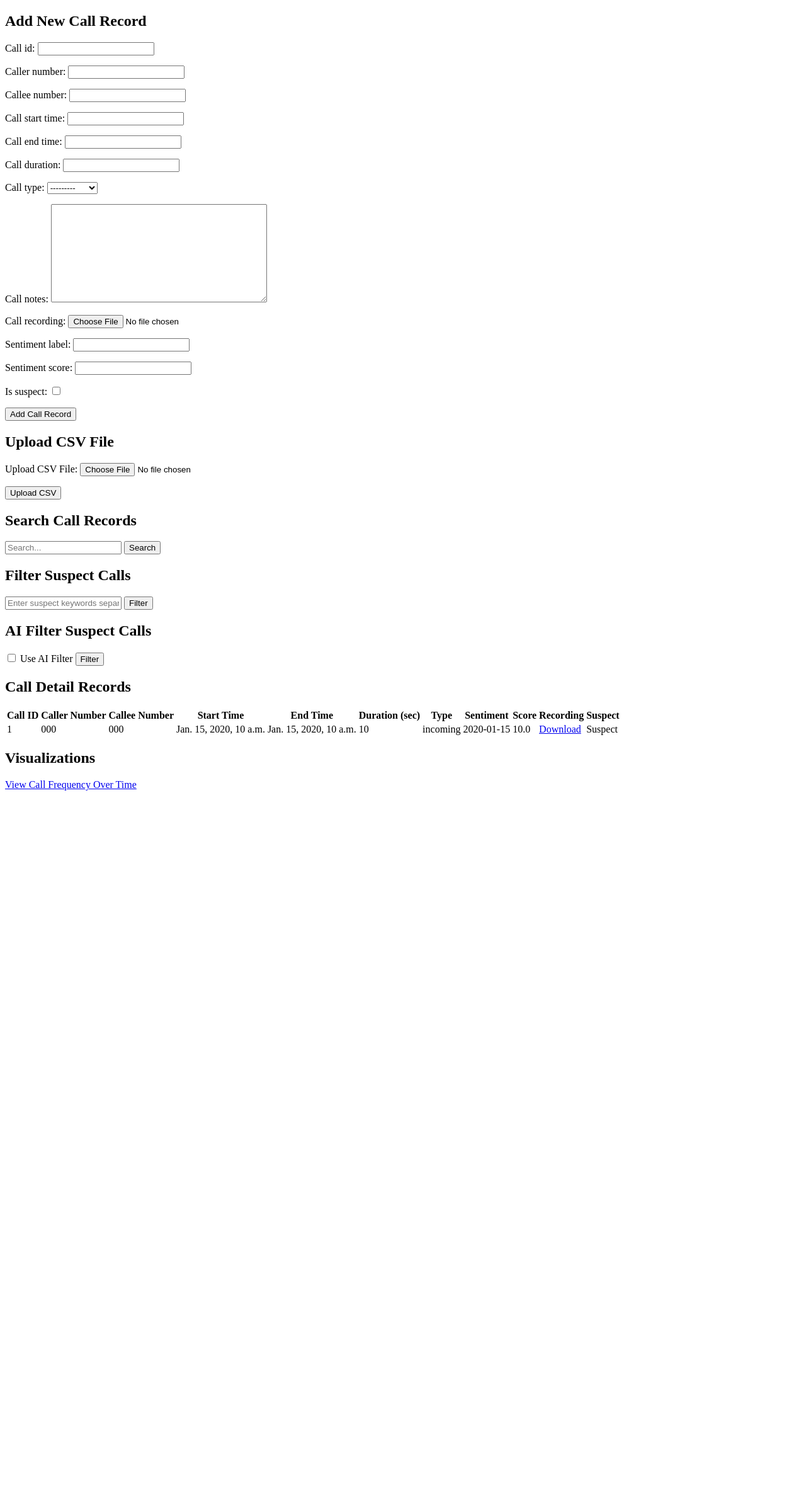
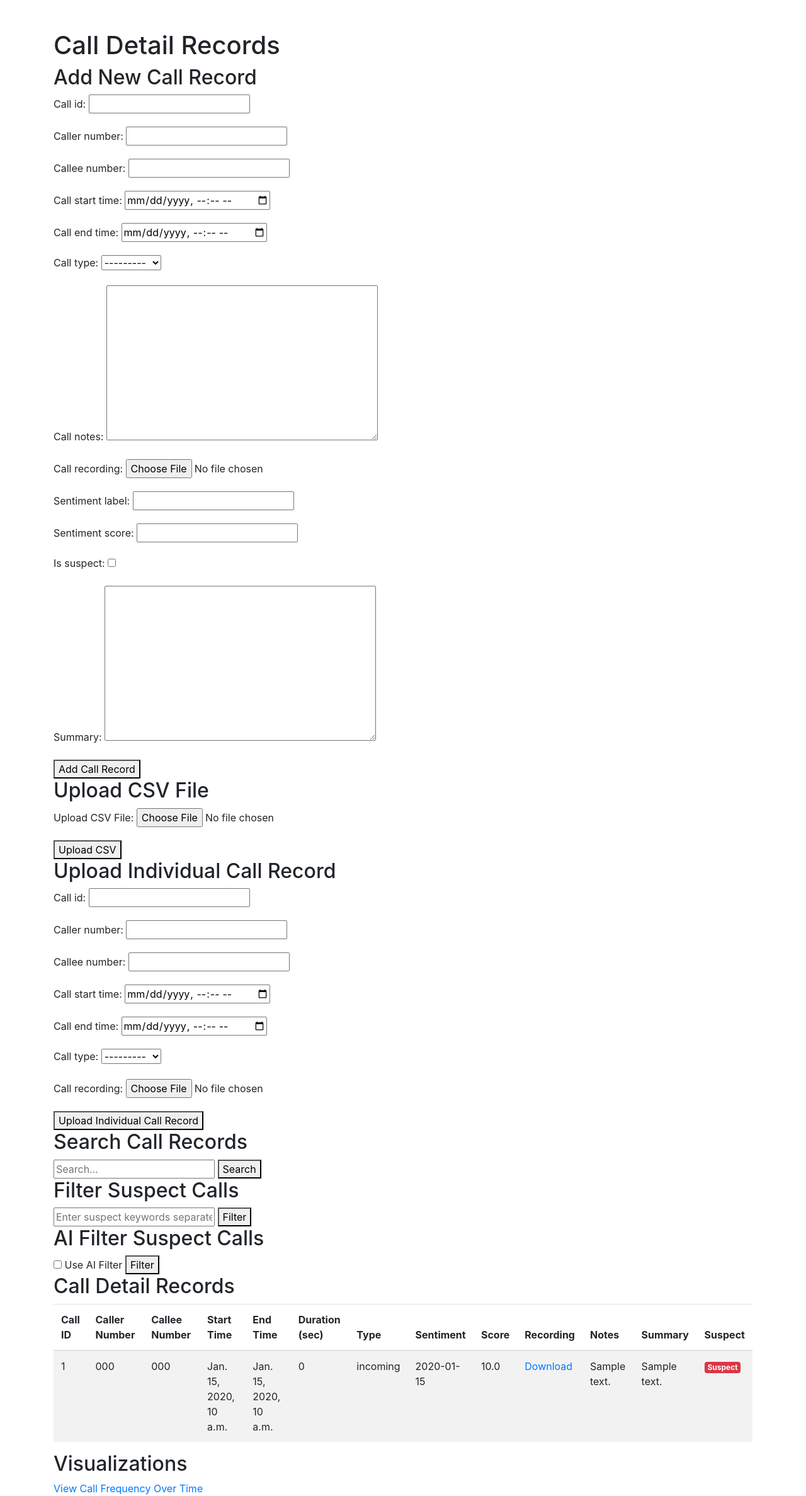
Before and after one commit to kranthi2425/cdr-analysis-tool-, a Django app: page / in a window 1280 px wide. Shown: the whole page at 63% size. Before the commit the page ends 1255 px from the top, so only its background shows below. Run offline with Django 5.2, Linux system fonts and the light colour scheme; tables that the repository leaves empty hold one stand-in row (values such as "Sample post"); some libraries are stand-ins or nearby versions.

Commit message:
Fix transcription issue, remove call_duration, add date and time pickers, separate option for individual call records, and enhance UI

```diff
--- a/cdr_app/forms.py
+++ b/cdr_app/forms.py
@@ -1,11 +1,23 @@
-from django import forms
 from django import forms
 from .models import CallDetailRecord
-
-class CSVUploadForm(forms.Form):
-    csv_file = forms.FileField(label='Upload CSV File')
 
 class CallDetailRecordForm(forms.ModelForm):
     class Meta:
         model = CallDetailRecord
         fields = '__all__'
+        widgets = {
+            'call_start_time': forms.DateTimeInput(attrs={'type': 'datetime-local'}),
+            'call_end_time': forms.DateTimeInput(attrs={'type': 'datetime-local'}),
+        }
+
+class CSVUploadForm(forms.Form):
+    csv_file = forms.FileField(label='Upload CSV File')
+
+class IndividualCallRecordForm(forms.ModelForm):
+    class Meta:
+        model = CallDetailRecord
+        fields = ['call_id', 'caller_number', 'callee_number', 'call_start_time', 'call_end_time', 'call_type', 'call_recording']
+        widgets = {
+            'call_start_time': forms.DateTimeInput(attrs={'type': 'datetime-local'}),
+            'call_end_time': forms.DateTimeInput(attrs={'type': 'datetime-local'}),
+        }
--- a/cdr_app/templates/cdr_list.html
+++ b/cdr_app/templates/cdr_list.html
@@ -4,7 +4,8 @@
     <title>CDR Analysis</title>
   </head>
   <body>
-    {% block content %}
+    {% extends 'base.html' %} {% block title %}Call Detail Records{% endblock %}
+    {% block heading %}Call Detail Records{% endblock %} {% block content %}
     <h2>Add New Call Record</h2>
     <form method="post" enctype="multipart/form-data">
       {% csrf_token %} {{ form.as_p }}
@@ -15,6 +16,12 @@
     <form method="post" enctype="multipart/form-data">
       {% csrf_token %} {{ csv_form.as_p }}
       <button type="submit">Upload CSV</button>
+    </form>
+
+    <h2>Upload Individual Call Record</h2>
+    <form method="post" enctype="multipart/form-data">
+      {% csrf_token %} {{ individual_form.as_p }}
+      <button type="submit">Upload Individual Call Record</button>
     </form>
 
     <h2>Search Call Records</h2>
@@ -65,6 +72,8 @@
           <th>Sentiment</th>
           <th>Score</th>
           <th>Recording</th>
+          <th>Notes</th>
+          <th>Summary</th>
           <th>Suspect</th>
         </tr>
       </thead>
@@ -85,6 +94,8 @@
             <a href="{{ cdr.call_recording.url }}" target="_blank">Download</a>
             {% else %} N/A {% endif %}
           </td>
+          <td>{{ cdr.call_notes }}</td>
+          <td>{{ cdr.summary }}</td>
           <td>
             {% if cdr.is_suspect %}
             <span class="badge badge-danger">Suspect</span>
--- a/cdr_app/views.py
+++ b/cdr_app/views.py
@@ -1,30 +1,27 @@
 from django.shortcuts import render, redirect
 from .models import CallDetailRecord
-from .forms import CallDetailRecordForm, CSVUploadForm
-from .utils import analyze_sentiment, transcribe_audio, filter_suspect_calls, flag_suspect_calls_with_ai
+from .forms import CallDetailRecordForm, CSVUploadForm, IndividualCallRecordForm
+from .utils import analyze_sentiment, transcribe_audio, filter_suspect_calls, flag_suspect_calls_with_ai, summarize_text
 from django.core.files.storage import FileSystemStorage
 from django.db.models import Q
 import os
-import speech_recognition as sr
-from transformers import pipeline
 import pandas as pd
 import plotly.express as px
-from django.shortcuts import render
-from .models import CallDetailRecord
 
 def transcribe_audio(file_path):
-    recognizer = sr.Recognizer()
-    with sr.AudioFile(file_path) as source:
-        audio_data = recognizer.record(source)
-        try:
-            transcription = recognizer.recognize_google(audio_data)
-            return transcription
-        except sr.UnknownValueError:
-            return "Could not understand audio"
-        except sr.RequestError as e:
-            return f"Could not request results; {e}"
+    try:
+        transcriber = pipeline("automatic-speech-recognition", model="facebook/wav2vec2-large-960h-lv60-self")
+        audio, sample_rate = librosa.load(file_path, sr=16000)
+        audio_tensor = torch.tensor(audio).unsqueeze(0)
+        result = transcriber(audio_tensor)
+        return result['text']
+    except Exception as e:
+        print(f"Error transcribing audio: {e}")
+        return "No transcript available."
 
 def analyze_sentiment(text):
+    if not isinstance(text, str) or not text.strip():
+        return 'N/A', 0.0
     sentiment_pipeline = pipeline("sentiment-analysis")
     result = sentiment_pipeline(text)[0]
     return result['label'], result['score']
@@ -32,7 +29,7 @@
 def filter_suspect_calls(cdrs, suspect_keywords):
     suspect_calls = []
     for cdr in cdrs:
-        if any(keyword.lower() in cdr.call_notes.lower() for keyword in suspect_keywords):
+        if any(keyword.lower() in cdr.call_notes.lower() for keyword in suspect_keywords if cdr.call_notes):
             suspect_calls.append(cdr)
     return suspect_calls
 
@@ -49,15 +46,26 @@
                 suspect_calls.append(cdr)
     return suspect_calls
 
+def summarize_text(text):
+    if not isinstance(text, str) or not text.strip():
+        return "No transcription available."
+    summarization_pipeline = pipeline("summarization")
+    summary = summarization_pipeline(text, max_length=130, min_length=30, do_sample=False)
+    return summary[0]['summary_text']
+
 def cdr_list(request):
     query = request.GET.get('q', '')
     suspect_keywords = request.GET.getlist('suspect_keywords', [])
     use_ai_filter = request.GET.get('use_ai_filter', False) == 'true'
 
+    form = CallDetailRecordForm()
+    csv_form = CSVUploadForm()
+    individual_form = IndividualCallRecordForm()
+
     if request.method == 'POST':
         if 'csv_file' in request.FILES:
-            form = CSVUploadForm(request.POST, request.FILES)
-            if form.is_valid():
+            csv_form = CSVUploadForm(request.POST, request.FILES)
+            if csv_form.is_valid():
                 csv_file = request.FILES['csv_file']
                 fs = FileSystemStorage()
                 filename = fs.save(csv_file.name, csv_file)
@@ -67,9 +75,8 @@
                     call_id = row.get('call_id', '')
                     caller_number = row.get('caller_number', '')
                     callee_number = row.get('callee_number', '')
-                    call_start_time = row.get('call_start_time', '')
-                    call_end_time = row.get('call_end_time', '')
-                    call_duration = row.get('call_duration', 0)
+                    call_start_time = pd.to_datetime(row.get('call_start_time', ''))
+                    call_end_time = pd.to_datetime(row.get('call_end_time', ''))
                     call_type = row.get('call_type', '')
                     call_notes = row.get('call_notes', '')
 
@@ -80,22 +87,29 @@
                             'callee_number': callee_number,
                             'call_start_time': call_start_time,
                             'call_end_time': call_end_time,
-                            'call_duration': call_duration,
                             'call_type': call_type,
                             'call_notes': call_notes,
                         }
                     )
-                    if call_notes:
-                        cdr.sentiment_label, cdr.sentiment_score = analyze_sentiment(call_notes)
+                    if not cdr.call_notes:
+                        if cdr.call_recording:
+                            fs = FileSystemStorage()
+                            file_path = os.path.join(fs.location, cdr.call_recording.name)
+                            transcription = transcribe_audio(file_path)
+                            cdr.call_notes = transcription
+                            cdr.sentiment_label, cdr.sentiment_score = analyze_sentiment(transcription)
+                            cdr.summary = summarize_text(transcription)
+                            cdr.is_suspect = flag_suspect_calls_with_ai([cdr])[0].is_suspect if cdr.call_notes else False
                     else:
-                        cdr.sentiment_label = 'N/A'
-                        cdr.sentiment_score = 0.0
+                        cdr.sentiment_label, cdr.sentiment_score = analyze_sentiment(cdr.call_notes)
+                        cdr.summary = summarize_text(cdr.call_notes)
+                        cdr.is_suspect = flag_suspect_calls_with_ai([cdr])[0].is_suspect if cdr.call_notes else False
                     cdr.save()
                 return redirect('cdr_list')
-        else:
-            form = CallDetailRecordForm(request.POST, request.FILES)
-            if form.is_valid():
-                cdr = form.save(commit=False)
+        elif 'individual_call_recording' in request.FILES:
+            individual_form = IndividualCallRecordForm(request.POST, request.FILES)
+            if individual_form.is_valid():
+                cdr = individual_form.save(commit=False)
                 if cdr.call_recording:
                     fs = FileSystemStorage()
                     filename = fs.save(cdr.call_recording.name, cdr.call_recording)
@@ -104,11 +118,14 @@
                     transcription = transcribe_audio(file_path)
                     cdr.call_notes = transcription
                     cdr.sentiment_label, cdr.sentiment_score = analyze_sentiment(transcription)
+                    cdr.summary = summarize_text(transcription)
+                    cdr.is_suspect = flag_suspect_calls_with_ai([cdr])[0].is_suspect if cdr.call_notes else False
                 cdr.save()
                 return redirect('cdr_list')
     else:
         form = CallDetailRecordForm()
         csv_form = CSVUploadForm()
+        individual_form = IndividualCallRecordForm()
 
     cdrs = CallDetailRecord.objects.all()
     if query:
@@ -126,18 +143,35 @@
         cdrs = flag_suspect_calls_with_ai(cdrs)
 
     for cdr in cdrs:
+        if not cdr.call_notes:
+            if cdr.call_recording:
+                fs = FileSystemStorage()
+                file_path = os.path.join(fs.location, cdr.call_recording.name)
+                transcription = transcribe_audio(file_path)
+                cdr.call_notes = transcription
+                cdr.sentiment_label, cdr.sentiment_score = analyze_sentiment(transcription)
+                cdr.summary = summarize_text(transcription)
+                cdr.is_suspect = flag_suspect_calls_with_ai([cdr])[0].is_suspect if cdr.call_notes else False
+                cdr.save()
         if not cdr.sentiment_label:
-            if cdr.call_notes and isinstance(cdr.call_notes, str):
+            if cdr.call_notes:
                 cdr.sentiment_label, cdr.sentiment_score = analyze_sentiment(cdr.call_notes)
             else:
                 cdr.sentiment_label = 'N/A'
                 cdr.sentiment_score = 0.0
+            cdr.save()
+        if not cdr.summary:
+            if cdr.call_notes:
+                cdr.summary = summarize_text(cdr.call_notes)
+            else:
+                cdr.summary = "No transcription available."
             cdr.save()
 
     return render(request, 'cdr_list.html', {
         'cdrs': cdrs,
         'form': form,
         'csv_form': csv_form,
+        'individual_form': individual_form,
         'query': query,
         'suspect_keywords': suspect_keywords,
         'use_ai_filter': use_ai_filter
@@ -148,7 +182,28 @@
     df = pd.DataFrame(list(cdrs.values()))
 
     # Example: Call Frequency Over Time
-    fig = px.histogram(df, x='call_start_time', nbins=30, title='Call Frequency Over Time')
-    graph_div = fig.to_html(full_html=False)
+    df['call_start_time'] = pd.to_datetime(df['call_start_time'])
+    df['date'] = df['call_start_time'].dt.date
+    call_frequency = df.groupby('date').size().reset_index(name='counts')
+    call_start_times = call_frequency['date'].astype(str).tolist()
+    call_counts = call_frequency['counts'].tolist()
 
-    return render(request, 'cdr_visualization.html', {'graph_div': graph_div})
+    # Example: Call Type Distribution
+    call_type_distribution = df['call_type'].value_counts().reset_index()
+    call_type_distribution.columns = ['call_type', 'counts']
+    call_types = call_type_distribution['call_type'].tolist()
+    call_type_counts = call_type_distribution['counts'].tolist()
+
+    # Pass data to the template
+    context = {
+        'call_start_times': call_start_times,
+        'call_counts': call_counts,
+        'call_types': call_types,
+        'call_type_counts': call_type_counts,
+        'incoming_count': df[df['call_type'] == 'incoming']['call_type'].count(),
+        'outgoing_count': df[df['call_type'] == 'outgoing']['call_type'].count(),
+        'missed_count': df[df['call_type'] == 'missed']['call_type'].count(),
+        'voicemail_count': df[df['call_type'] == 'voicemail']['call_type'].count(),
+    }
+
+    return render(request, 'cdr_visualization.html', context)
--- a/requirements.txt
+++ b/requirements.txt
@@ -15,8 +15,8 @@
 click==8.1.8
 colorama==0.4.6
 deprecation==2.1.0
-Django==3.1.12
-djongo==1.3.7
+Django==5.1
+djongo==5.1.6
 filelock==3.17.0
 frozenlist==1.5.0
 fsspec==2025.2.0
```
Also changed, not shown: cdr_app/models.py (+7 -1 lines), cdr_app/templates/cdr_visualization.html (added, +55 -0 lines), cdr_app/utils.py (+21 -0 lines), cdr_app/migrations/0003_calldetailrecord_summary.py (added), 1 other file.
